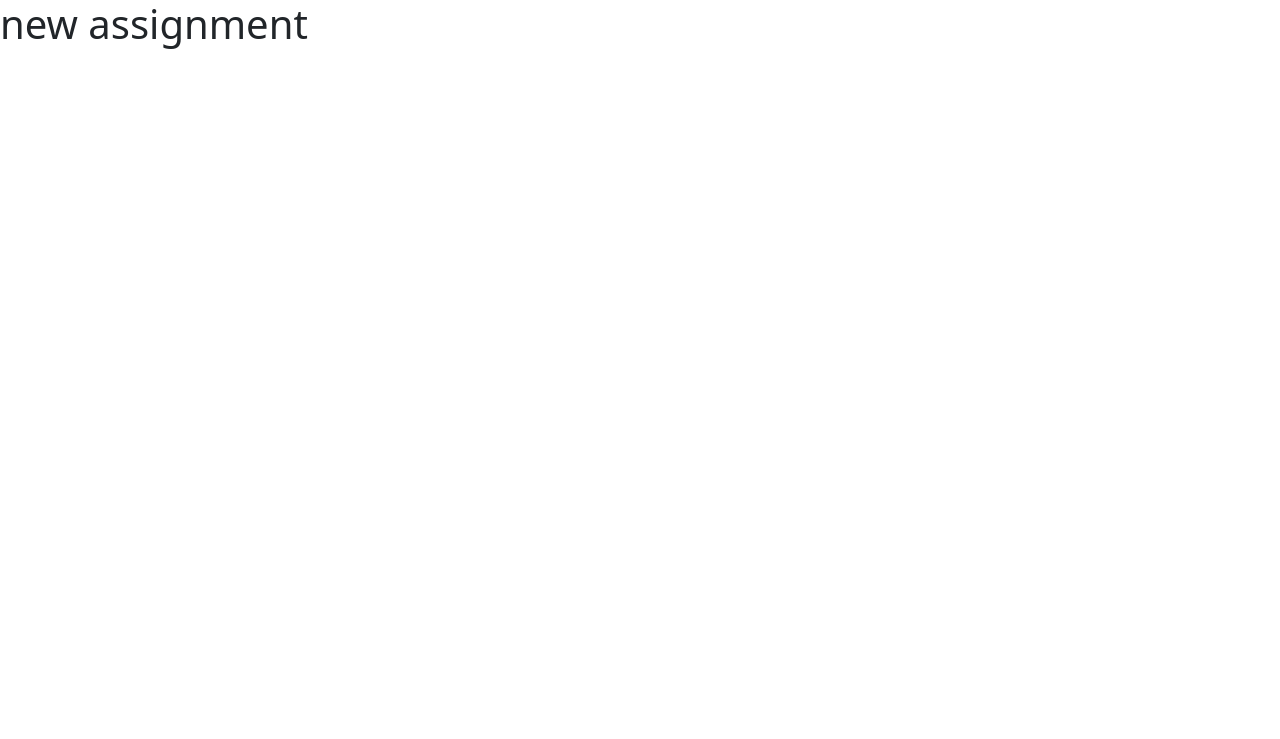
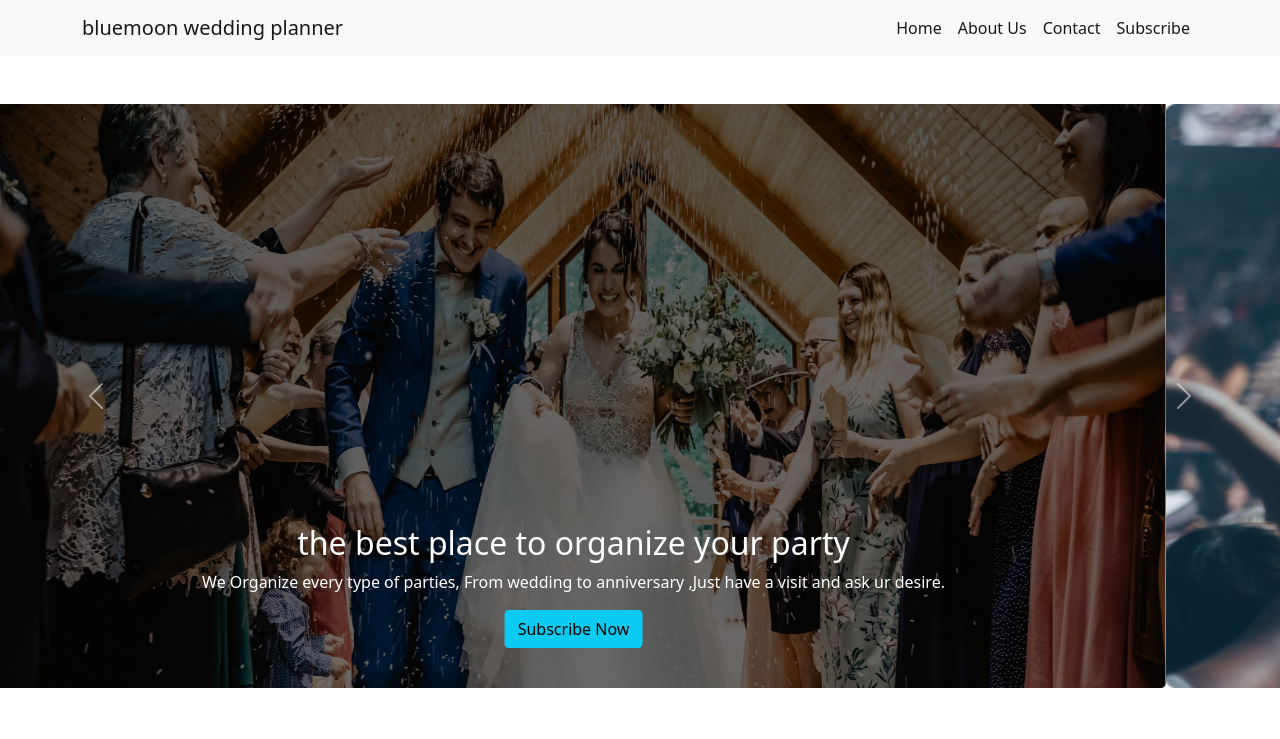
Before and after one commit to gazifahad/convension-center, a plain HTML site: page index.html in a window 1280 px wide. Drawn offline with nearby package versions, Linux system fonts and the light colour scheme.

Commit message:
navbar done

```diff
--- a/index.html
+++ b/index.html
@@ -13,7 +13,85 @@
 </head>
 <body>
     <header>
-        <h1>new assignment</h1>
+
+      <section class="blue-header">
+           <!-- menubar starts -->
+        <nav class="navbar navbar-expand-lg navbar-light bg-light">
+            <div class="container">
+
+              <div class="blue-name">
+                <a class="navbar-brand" href="#">bluemoon wedding planner</a>
+              </div>
+              <div class="blue-menu">
+                <button class="navbar-toggler" type="button" data-bs-toggle="collapse" data-bs-target="#navbarSupportedContent" aria-controls="navbarSupportedContent" aria-expanded="false" aria-label="Toggle navigation">
+                    <span class="navbar-toggler-icon"></span>
+                  </button>
+                  <div class="collapse navbar-collapse" id="navbarSupportedContent">
+                    <ul class="navbar-nav me-auto mb-2 mb-lg-0">
+                      <li class="nav-item">
+                        <a class="nav-link active" aria-current="page" href="#">Home</a>
+                      </li>
+                      <li class="nav-item">
+                        <a class="nav-link active" href="#">About Us</a>
+                      </li>
+
+                      <li class="nav-item">
+                        <a class="nav-link active" href="#">Contact</a>
+                      </li>
+
+                      <li class="nav-item">
+                        <a class="nav-link active">Subscribe</a>
+                      </li>
+                    </ul>
+
+                  </div>
+              </div>
+            </div>
+          </nav>
+           <!-- menubar ends -->
+           <!-- carousel starts  -->
+           <div id="carouselExampleCaptions" class="carousel slide" data-bs-ride="carousel">
+            <div class="carousel-indicators">
+              <button type="button" data-bs-target="#carouselExampleCaptions" data-bs-slide-to="0" class="active" aria-current="true" aria-label="Slide 1"></button>
+              <button type="button" data-bs-target="#carouselExampleCaptions" data-bs-slide-to="1" aria-label="Slide 2"></button>
+              <button type="button" data-bs-target="#carouselExampleCaptions" data-bs-slide-to="2" aria-label="Slide 3"></button>
+            </div>
+            <div class="carousel-inner blue-carousel p-5">
+              <div class="carousel-item active">
+                <img src="main/images/banner.png" class="d-block w-100" alt="...">
+                <div class="carousel-caption d-none d-md-block">
+                    <h2>the best place to organize your party</h2>
+                  <p>We Organize every type of parties, From wedding to anniversary ,Just have a visit and ask ur desire.</p>
+                  <a href="https://www.facebook.com/" target="-blank"><button type="button" class="btn btn-info">Subscribe Now</button></a>
+                </div>
+              </div>
+              <div class="carousel-item">
+                <img src="main/images/people.png" class="d-block w-100" alt="...">
+                <div class="carousel-caption d-none d-md-block">
+                  <h2>the best place to organize your party</h2>
+                  <p>Some representative placeholder content for the second slide.</p>
+                </div>
+              </div>
+              <div class="carousel-item ">
+                <img src="main/images/wedding.png" class="d-block w-100 h-80" alt="...">
+                <div class="carousel-caption d-none d-md-block">
+                  <h5>Third slide label</h5>
+                  <p>Some representative placeholder content for the third slide.</p>
+                </div>
+              </div>
+            </div>
+            <button class="carousel-control-prev" type="button" data-bs-target="#carouselExampleCaptions" data-bs-slide="prev">
+              <span class="carousel-control-prev-icon" aria-hidden="true"></span>
+              <span class="visually-hidden">Previous</span>
+            </button>
+            <button class="carousel-control-next" type="button" data-bs-target="#carouselExampleCaptions" data-bs-slide="next">
+              <span class="carousel-control-next-icon" aria-hidden="true"></span>
+              <span class="visually-hidden">Next</span>
+            </button>
+          </div>
+          <!-- carousel ends  -->
+      </section>
+
     </header>
     <main>
 
--- a/style.css
+++ b/style.css
@@ -0,0 +1,4 @@
+.blue-carousel img{
+
+    height:584px;
+}
```
Also changed, not shown: main/icons/Vector.svg (added), main/icons/arrow-forward 1.svg (added), main/icons/ctor.svg (added), main/icons/menu-2 1.svg (added), main/icons/watermark.svg (added), main/images/banner.png (added), main/images/people.png (added), main/images/person 1.png (added), main/images/person 2.png (added), main/images/person 3.png (added), main/images/wedding.png (added), main/mobile/convention center mobile.png (added), main/web/convention center web.png (added), 4 other files.
